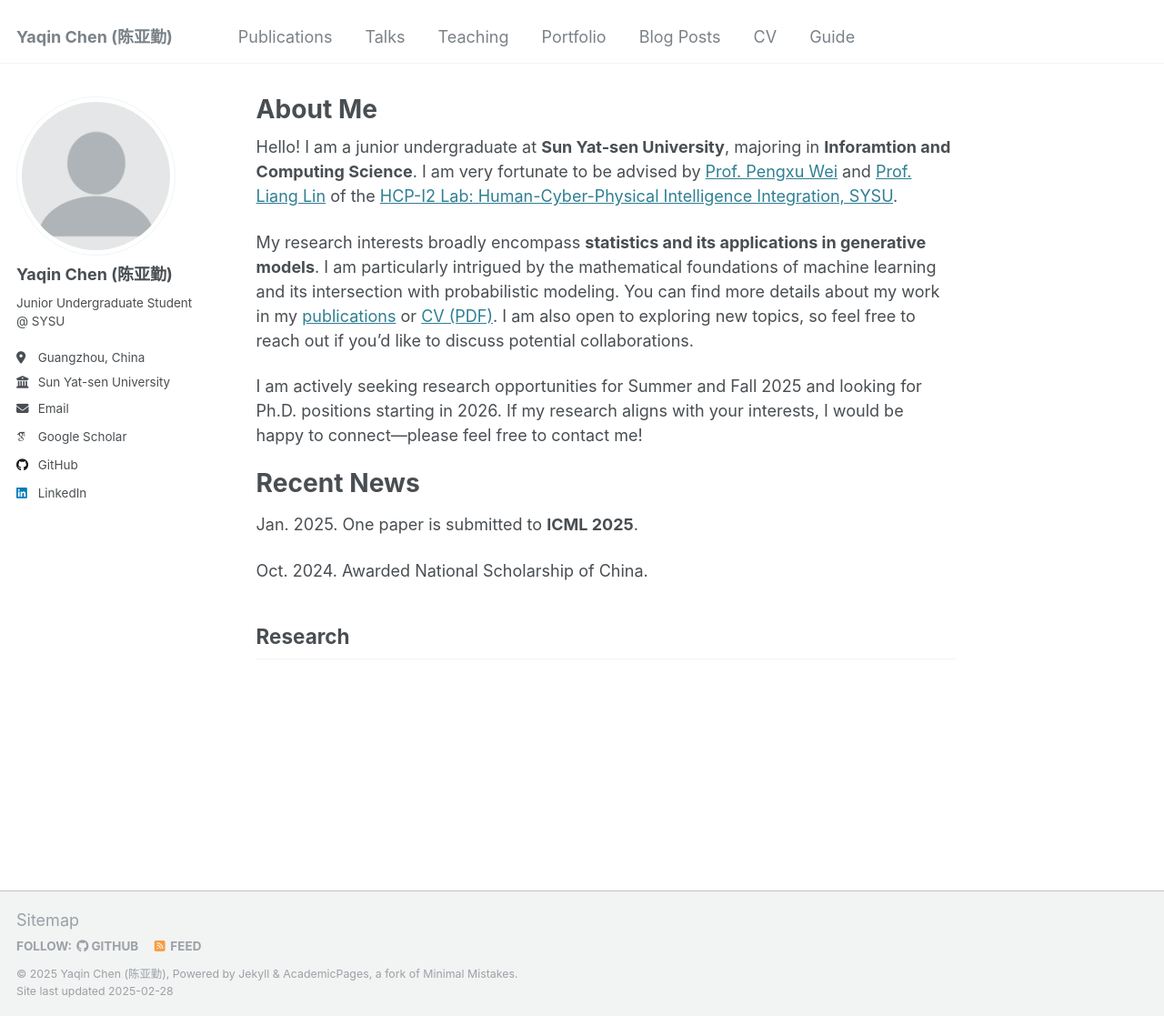
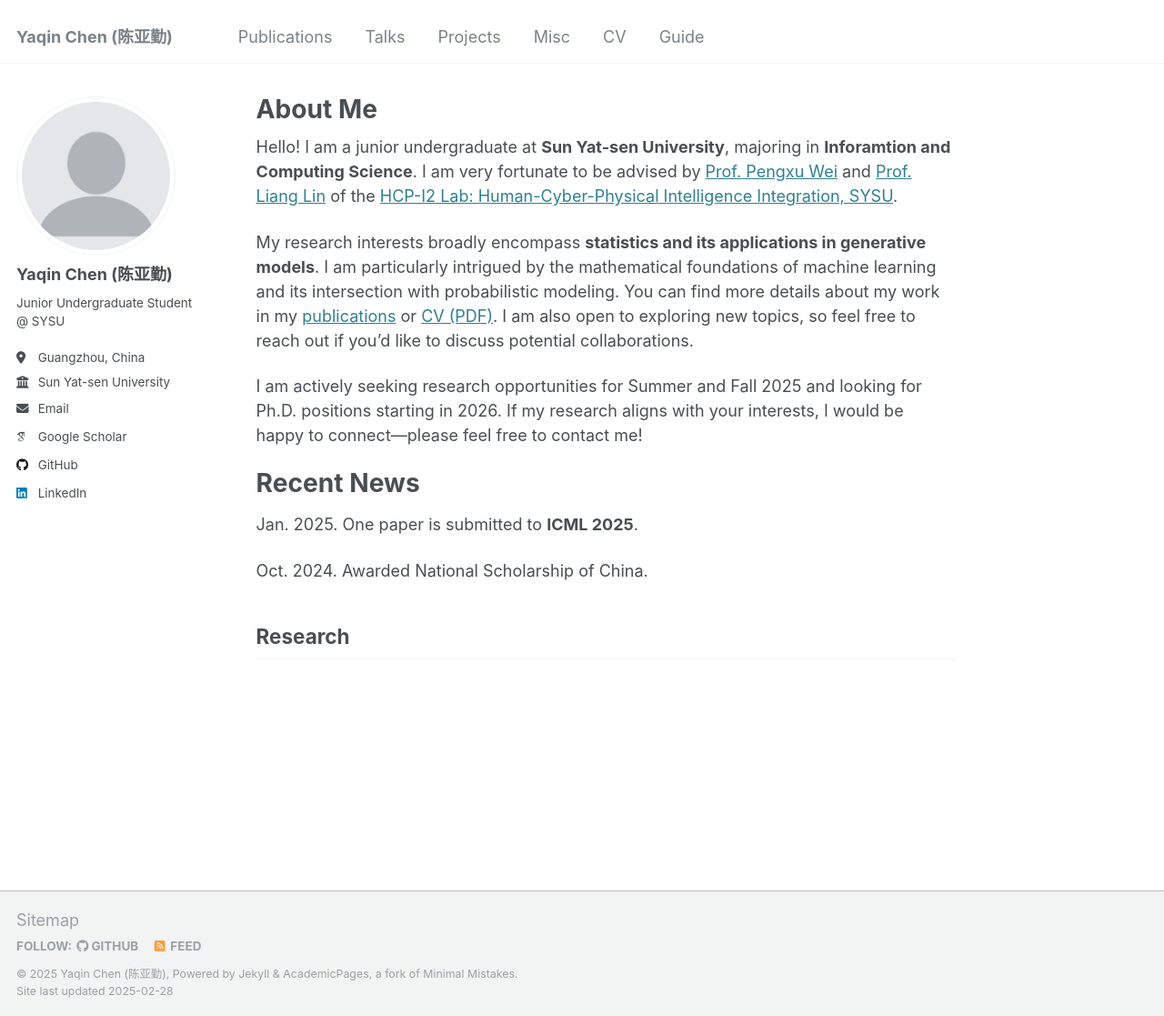
Before and after one commit to chen-yaqin/chen-yaqin.github.io, a Jekyll site: the page built from _pages/about.md, in a window 1280 px wide and 1117 px high. Shown: the whole window at 91% size. Built offline with Jekyll 4.4.1, drawn with Linux system fonts in a browser that asks for light colours; some web fonts are replaced.

Commit message:
navigation 1

```diff
--- a/_data/navigation.yml
+++ b/_data/navigation.yml
@@ -11,14 +11,19 @@ main:
   - title: "Talks"
     url: /talks/
 
-  - title: "Teaching"
-    url: /teaching/
+  - title: "Projects"
+    url: /projects/
 
-  - title: "Portfolio"
-    url: /portfolio/
+  - title: "Misc"
+    url: /misc/
+  # - title: "Teaching"
+  #   url: /teaching/
 
-  - title: "Blog Posts"
-    url: /year-archive/
+  # - title: "Portfolio"
+  #   url: /portfolio/
+
+  # - title: "Blog Posts"
+  #   url: /year-archive/
 
   - title: "CV"
     url: /cv/
```
